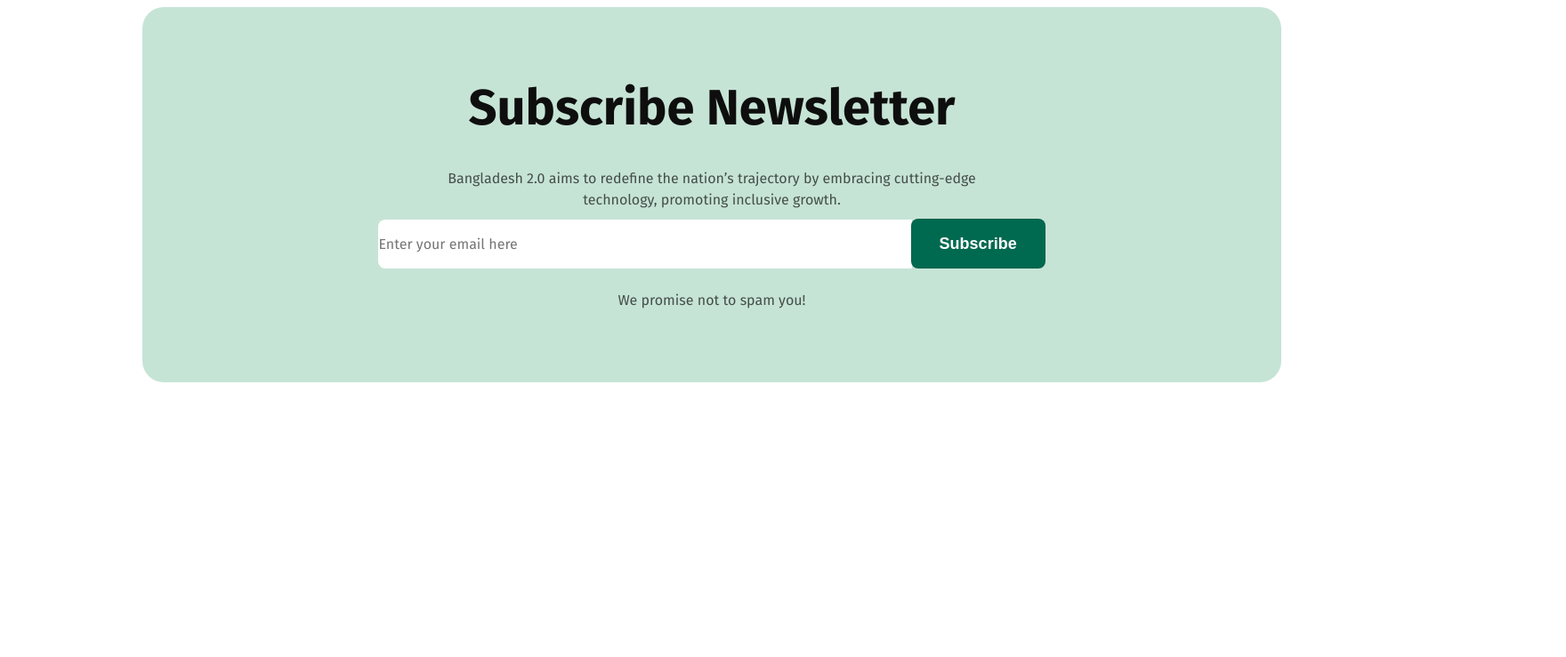
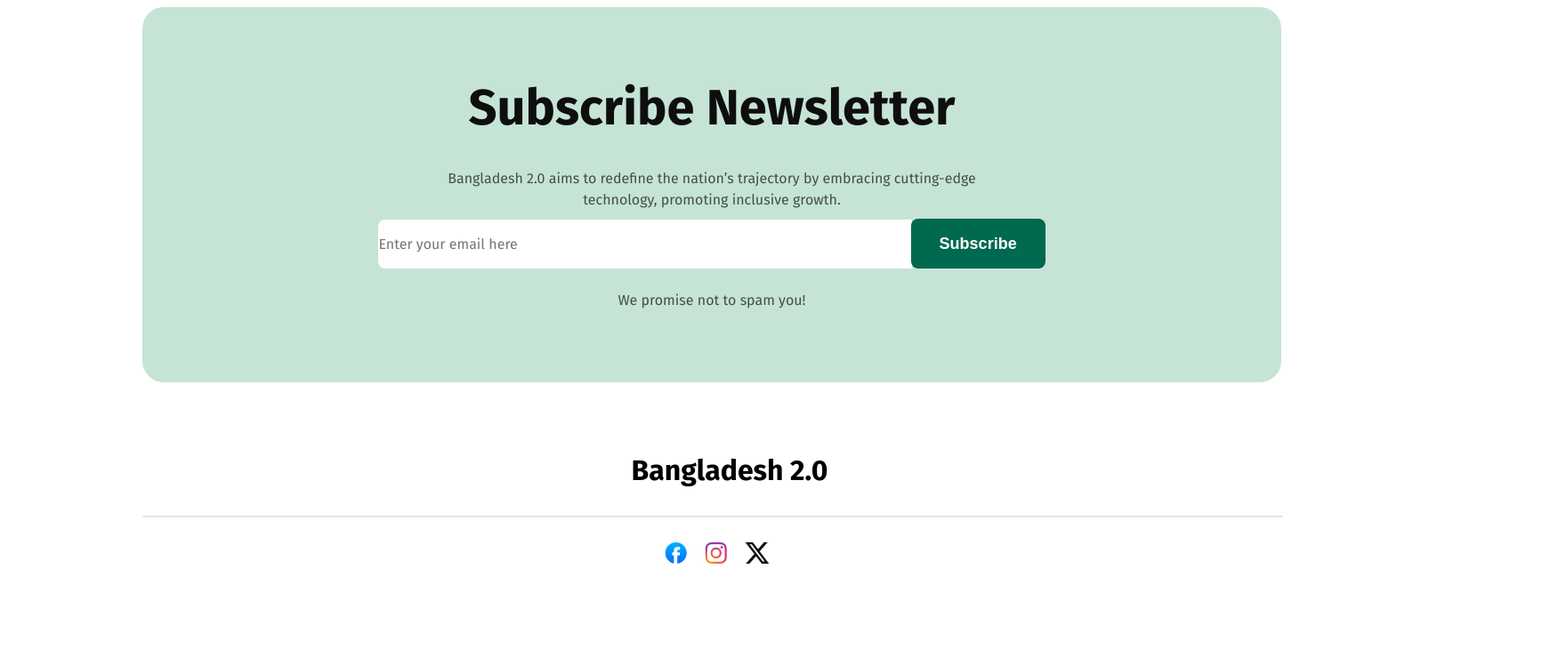
Before and after one commit to Dev-Maidul/Assignment-1, a plain HTML site: page index.html in a window 1280 px wide. Shown: the part 4328-5067 px from the top of the page at 89% size, 1760 px wide, since content can reach past the window. Before the commit the page ends 4758 px from the top, so only its background shows below. Drawn offline with Linux system fonts and the light colour scheme.

Commit message:
Footer section added

```diff
--- a/index.html
+++ b/index.html
@@ -201,7 +201,14 @@
                     <p class="common-des1 text-center">We promise not to spam you!</p>
                   </div>
         </main>
-        <footer></footer>
+        <!-- Footer section -->
+        <footer>
+            <h2 class="common-title1 text-center">Bangladesh 2.0</h2>
+            <hr class="footerhr">
+            <div class="footer-image"><a class="fimage" href="#"><img src="./assets/facebook.png" alt=""></a>
+                <a class="fimage" href="#"><img src="./assets/instagram.png" alt=""></a>
+                <a class="fimage" href="#"><img src="./assets/x.png" alt=""></a></div>
+        </footer>
     </div>
 </body>
 
--- a/style.css
+++ b/style.css
@@ -428,5 +428,33 @@ input[type="email"] {
   text-align: left;
 }
 button.donationb.sb {
-    margin-left: -6px;
+  margin-left: -6px;
 }
+/* Footer section style */
+footer {
+  width: 1600px;
+  height: 226px;
+  text-align: center;
+  margin: 80px 0px;
+  background: rgb(255, 255, 255);
+}
+.footerhr{
+    max-width: 1280px;
+    margin-top: 32px;
+    margin-bottom: 32px;
+    border: 1px solid rgba(14, 14, 14, 0.1);
+}
+a.fimage {
+    margin-left: 16px;
+}
+.footer-image {
+    margin-left: -402px;
+
+}
+h2.common-title1.text-center {
+    margin-left: -280px;
+}
+.footer-image {
+    margin-left: -324px;
+    margin-top: -4px;
+}
```
